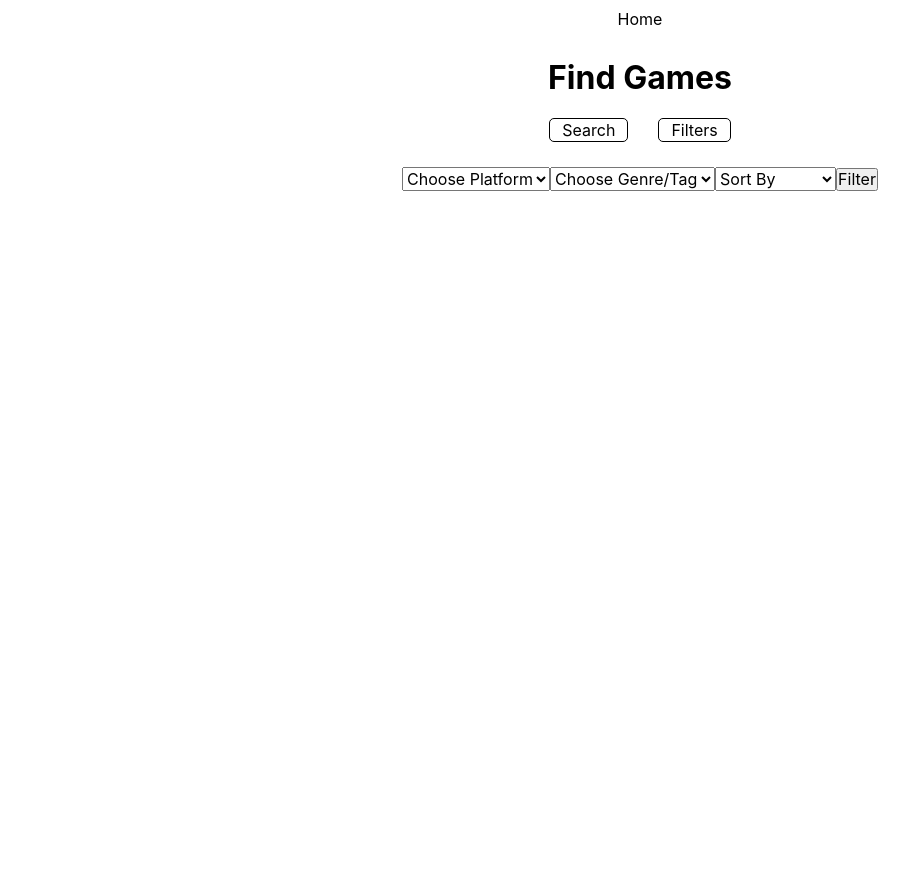
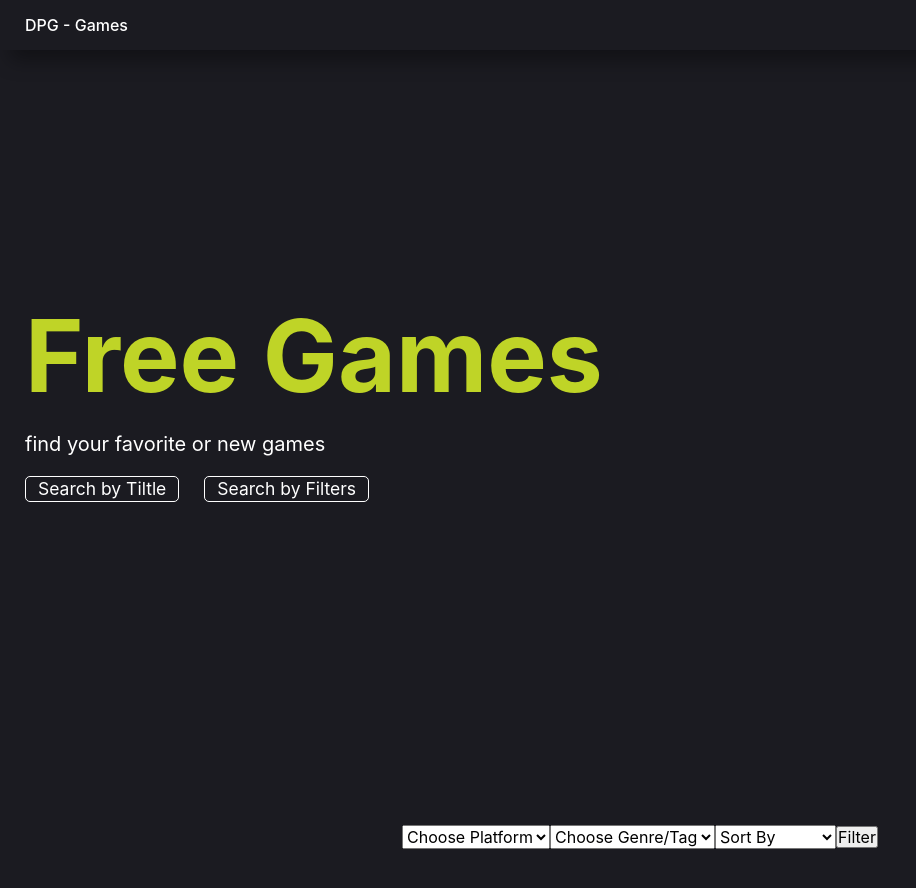
Before and after one commit to DPG-Code/Dpg-Games, a React (Vite) app: page /games in a window 1280 px wide. Shown: the top 888 px of the page, without its empty margins (0-916 px from the left). Before the commit the page ends 800 px from the top, so only its background shows below. Built offline with nearby package versions, Linux system fonts and the light colour scheme.

Commit message:
Añadiendo estilos

```diff
--- a/src/components/Game.jsx
+++ b/src/components/Game.jsx
@@ -1,9 +1,11 @@
+import './styles/Game.css'
+
 function Game(props) {
 	return (
-	    <div>
+	    <div className="game">
 			<img src={props.thumbnail} alt={props.title} />
 			<h4>{props.title}</h4>
-			<p>{props.platform}</p>
+			<h5>{props.platform}</h5>
 			<p>{props.developer}</p>
 		</div>
 	)
--- /dev/null
+++ b/src/components/styles/Game.css
@@ -0,0 +1,34 @@
+.game{
+    width: 275px;
+    height: 225px;
+    display: flex;
+    flex-direction: column;
+    justify-content: flex-start;
+    background-color: #2E2D3C;
+    border-radius: 10px;
+    overflow: hidden;
+    }
+    .game img{
+        margin-bottom: 5px;
+        width: 100%;
+        height: 75%;
+        object-fit: cover;
+    }
+    .game h4{
+        margin: 0 0 2.5px 7.5px;
+        font-size: 15px;
+        font-weight: 700;
+        color: #ffffff;
+    }
+    .game h5{
+        margin: 0 0 2.5px 7.5px;
+        font-size: 10px;
+        font-weight: 300;
+        color: #ffffff;
+    }
+    .game p{
+        margin: 0 0 0 7.5px;
+        font-size: 10px;
+        font-weight: 500;
+        color: #ffffff;
+    }
--- a/src/pages/Home.jsx
+++ b/src/pages/Home.jsx
@@ -8,13 +8,20 @@ import './styles/Home.css'
 function Home() {
   return (
     <main className="home-container">
-        <Link className="home" to='/'>Home</Link>
+        <header>
+          <Link className="home" to='/'>DPG - Games</Link>
+        </header>
 
-        <h1>Find Games</h1>
-
-        <section className="links">
-          <Link className="search" to="/search">Search</Link>
-          <Link className="filters" to='/games'>Filters</Link>
+        <section className="inicio">
+          <aside>
+            <h1>Free Games</h1>
+            <p>find your favorite or new games</p>
+            <div className="links">
+              <Link className="search" to="/search">Search by Tiltle</Link>
+              <Link className="filters" to='/games'>Search by Filters</Link>
+            </div>
+          </aside>
+          <img src="" alt="" />
         </section>
 
         <section className="links-options">
@@ -22,15 +29,16 @@ function Home() {
           <Route path="/games" component={SearchByFilters} />
         </section>
 
-        <section className="games-home">
-          <Route path="/" component={GetDefault} />
-        </section>
         <section className="games-search">
           <Route path="/search/:keyword" component={ResultsSearch} />
         </section>
         <section className="games-filters">
           <Route path="/games/:platform/:category/:sort" component={SearchByFilters} />
         </section>
+
+        <section className="games-home">
+          <Route path="/" component={GetDefault} />
+        </section>
     </main>
   )
 }
--- a/src/pages/SearchByFilters.jsx
+++ b/src/pages/SearchByFilters.jsx
@@ -79,9 +79,9 @@ function SearchByFilters() {
         </select>
         <input type="submit" name="submit" id="submit" value="Filter" />
       </form>
+      <Link to={pushLocation}></Link>
 
       <section className="result-filters">
-        <Link to={pushLocation}></Link>
         <Route path="/games/:platform/:category/:sort" component={ResultsFilters} />
       </section>
     </>
--- a/src/pages/styles/Filters.css
+++ b/src/pages/styles/Filters.css
@@ -1,10 +1,13 @@
+#form-filter{
+    margin-bottom: 50px;
+}
+
 .result-filters{
-    padding-top: 25px;
     width: 100%;
     height: auto;
     display: flex;
     flex-wrap: wrap;
     align-items: center;
     justify-content: center;
-    gap: 20px;
+    gap: 50px;
 }
--- a/src/pages/styles/Home.css
+++ b/src/pages/styles/Home.css
@@ -5,45 +5,80 @@ body{
 .home-container{
     width: 100%;
     height: auto;
+    min-height: 100vh;
     display: flex;
     flex-direction: column;
     align-items: center;
-    justify-content: center;
+    justify-content: flex-start;
+    background-color: #1B1B21;
 }
 
+header{
+    width: 100%;
+    height: 50px;
+    display: flex;
+    align-items: center;
+    justify-content: flex-start;
+    box-shadow: 0px 20px 20px -10px #0000005e;
+    position: absolute;
+    top: 0;
+    }
     .home{
-    margin: 10px auto;
-    color: #000000;
+        margin-left: 25px;
+        color: #ffffff;
+        font-weight: 500;
         text-decoration: none;
     }
 
-h1{
-    margin: 10px auto;
-    font-size: 50px;
+.inicio{
+    width: 100%;
+    height: 100vh;
+    display: flex;
+    }
+    .inicio aside{
+        padding-left: 25px;
+        width: 50%;
+        height: 100%;
+        display: flex;
+        flex-direction: column;
+        align-items: flex-start;
+        justify-content: center;
+        }
+        .inicio aside h1{
+            margin: 0;
+            font-size: 100px;
             text-align: center;
+            color: #bfd427;
         }
-
+        .inicio aside p{
+            margin-top: 20px;
+            font-size: 20px;
+            text-align: center;
+            color: #ffffff;
+        }
         .links{
-    width: 100%;
-    height: auto;
+            margin-top: 20px;
+            width: auto;
             display: flex;
-    align-items: center;
+            align-items: flex-start;
             justify-content: center;
             }
             .search{
-        margin: 0 15px;
+                margin-right: 25px;
                 padding: 2px 12px;
-        color: #000000;
+                color: #ffffff;
+                font-size: 17.5px;
                 text-decoration: none;
-        border: 1px solid #000000;
+                border: 1px solid #ffffff;
                 border-radius: 5px;
             }
             .filters{
-        margin: 0 15px;
+                margin: 0;
                 padding: 2px 12px;
-        color: #000000;
+                color: #ffffff;
+                font-size: 17.5px;
                 text-decoration: none;
-        border: 1px solid #000000;
+                border: 1px solid #ffffff;
                 border-radius: 5px;
             }
 
@@ -58,7 +93,7 @@ h1{
     flex-wrap: wrap;
     align-items: center;
     justify-content: center;
-    gap: 20px;
+    gap: 50px;
 }
 .games-search{
     width: 100%;
@@ -67,7 +102,7 @@ h1{
     flex-wrap: wrap;
     align-items: center;
     justify-content: center;
-    gap: 20px;
+    gap: 50px;
 }
 .games-filters{
     width: 100%;
@@ -75,5 +110,5 @@ h1{
     display: flex;
     flex-direction: column;
     align-items: center;
-    justify-content: flex-start;
+    justify-content: center;
 }
```
Also changed, not shown: src/styles/normalize.css. Lines whose indentation alone changed are shown as unchanged.
